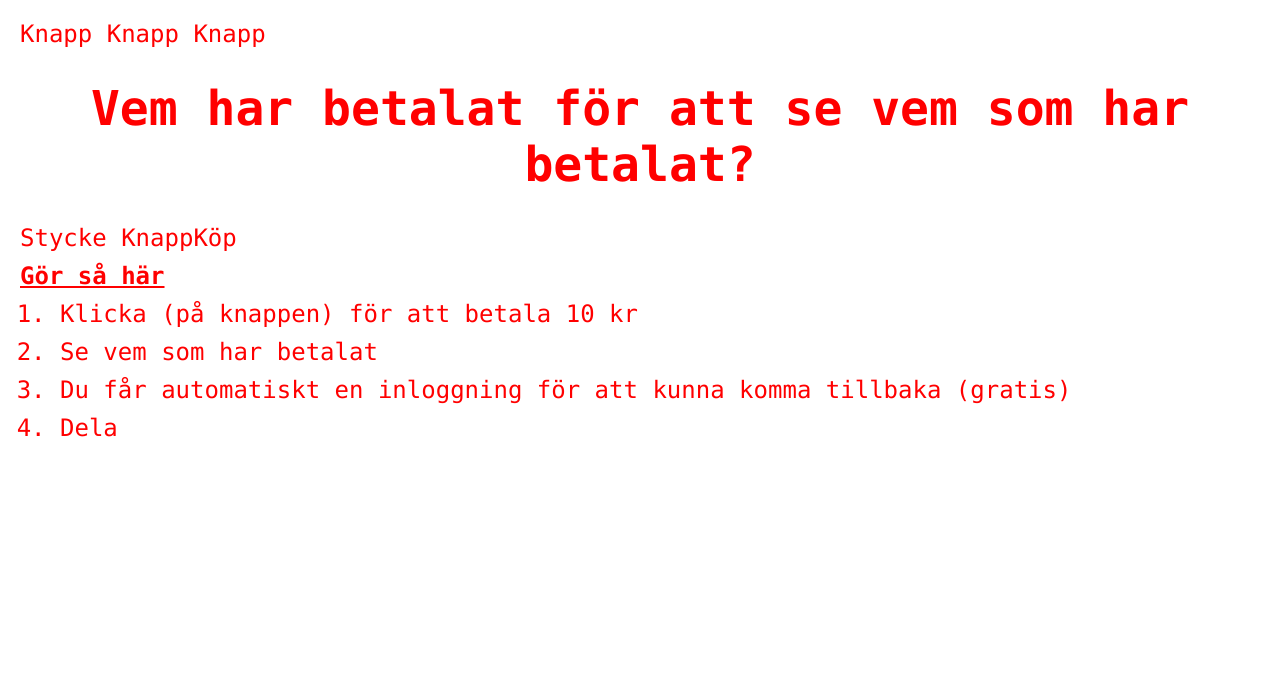
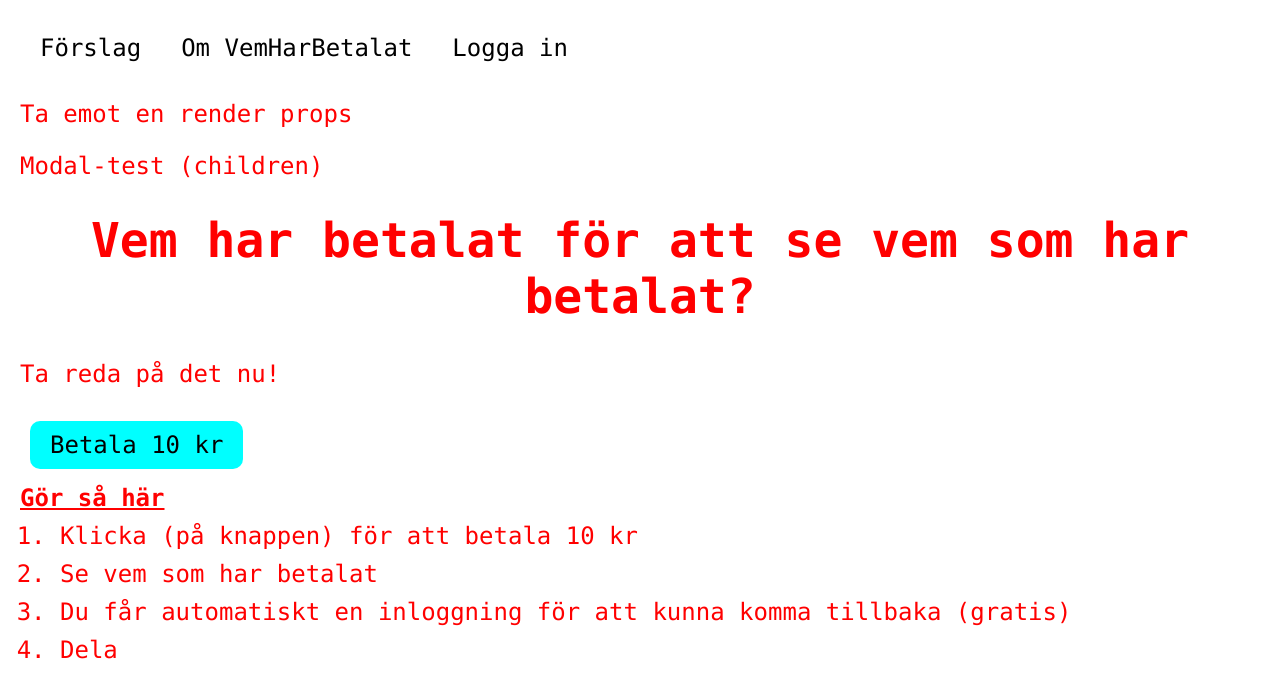
Before and after one commit to AbbeBlubb/vemharbetalat, a React (Create React App) app: page / in a window 1280 px wide. Shown: the top 698 px of the page. Built offline with nearby package versions, Linux system fonts and the light colour scheme.

Commit message:
Creation of components and styling: Button, Paragraph. Begun on Modal

```diff
--- /dev/null
+++ b/src/components/Button.js
@@ -0,0 +1,9 @@
+import React from "react"
+
+export function Button(props) {
+  return (
+      <button className={`button button__${props.style}`}>
+        {props.children}
+      </button>
+  )
+}
--- /dev/null
+++ b/src/components/Modal.js
@@ -0,0 +1,27 @@
+import React from "react";
+
+export default class Modal extends React.Component {
+  constructor(props) {
+    super(props)
+    this.state = { show: false };
+  }
+
+  showModal = () => {
+    this.setState({ show: true });
+  };
+
+  hideModal = () => {
+    this.setState({ show: false });
+  };
+
+  render() {
+    return (
+        <section>
+          <p>Ta emot en render props</p>
+          <div onClick={this.showModal}>
+            {this.props.children} (children)
+          </div>
+        </section>
+    );
+  }
+}
--- a/src/components/PageStart.js
+++ b/src/components/PageStart.js
@@ -1,26 +1,43 @@
 import React from "react"
 import {Header} from "./Header";
 import {Instructions} from "./Instructions";
+import {Button} from "./Button";
+import {Paragraph} from "./Paragraph";
+import Modal from "./Modal";
 
 export function PageStart() {
   return (
       <div className='page-start'>
 
-        Knapp
-        Knapp
-        Knapp
+        <Button style={'transparent'}>
+          Förslag
+        </Button>
+
+        <Button style={'transparent'}>
+          Om VemHarBetalat
+        </Button>
+
+        <Button style={'transparent'}>
+          Logga in
+        </Button>
+
+        <Modal>
+          Modal-test
+        </Modal>
 
         <Header level={'h1'} textAlign={'center'}>
           Vem har betalat för att se vem som har betalat?
         </Header>
 
+        <Paragraph textAlign={'left'}>
+        Ta reda på det nu!
+        </Paragraph>
 
-        Stycke
-
-        KnappKöp
+        <Button style={'buy'}>
+          Betala 10 kr
+        </Button>
 
         <Instructions />
-
 
       </div>
   )
--- /dev/null
+++ b/src/components/Paragraph.js
@@ -0,0 +1,11 @@
+import React from "react"
+
+export function Paragraph(props) {
+  return (
+      <p
+          className='paragraph'
+          style={{textAlign: props.textAlign}}>
+        {props.children}
+      </p>
+  )
+}
--- /dev/null
+++ b/src/styles/components/_button.scss
@@ -0,0 +1,31 @@
+.button {
+  margin: 5px 10px;
+  padding: 5px 10px;
+  font-family: inherit;
+  font-size: inherit;
+  border: none;
+
+  -webkit-transition: all 0.3s ease;
+  -moz-transition: all 0.3s ease;
+  -ms-transition: all 0.3s ease;
+  -o-transition: all 0.3s ease;
+  transition: all 0.3s ease;
+
+  &__transparent {
+    background-color: transparent;
+    border-top: 4px solid transparent;
+    border-bottom: 4px solid transparent;
+  }
+
+  &__transparent:hover {
+    border-top: 4px solid gray;
+    border-bottom: 4px solid gray;
+  }
+
+  &__buy {
+    padding: 10px 20px;
+    background-color: aqua;
+    border-radius: 10px;
+  }
+
+}
--- /dev/null
+++ b/src/styles/components/_paragraph.scss
@@ -0,0 +1,3 @@
+.paragraph {
+  line-height: 1.5em;
+}
--- a/src/styles/styles.scss
+++ b/src/styles/styles.scss
@@ -6,3 +6,6 @@
 @import 'components/main-frame';
 @import 'components/instructions';
 @import 'components/header';
+
+@import 'components/button';
+@import 'components/paragraph';
```
